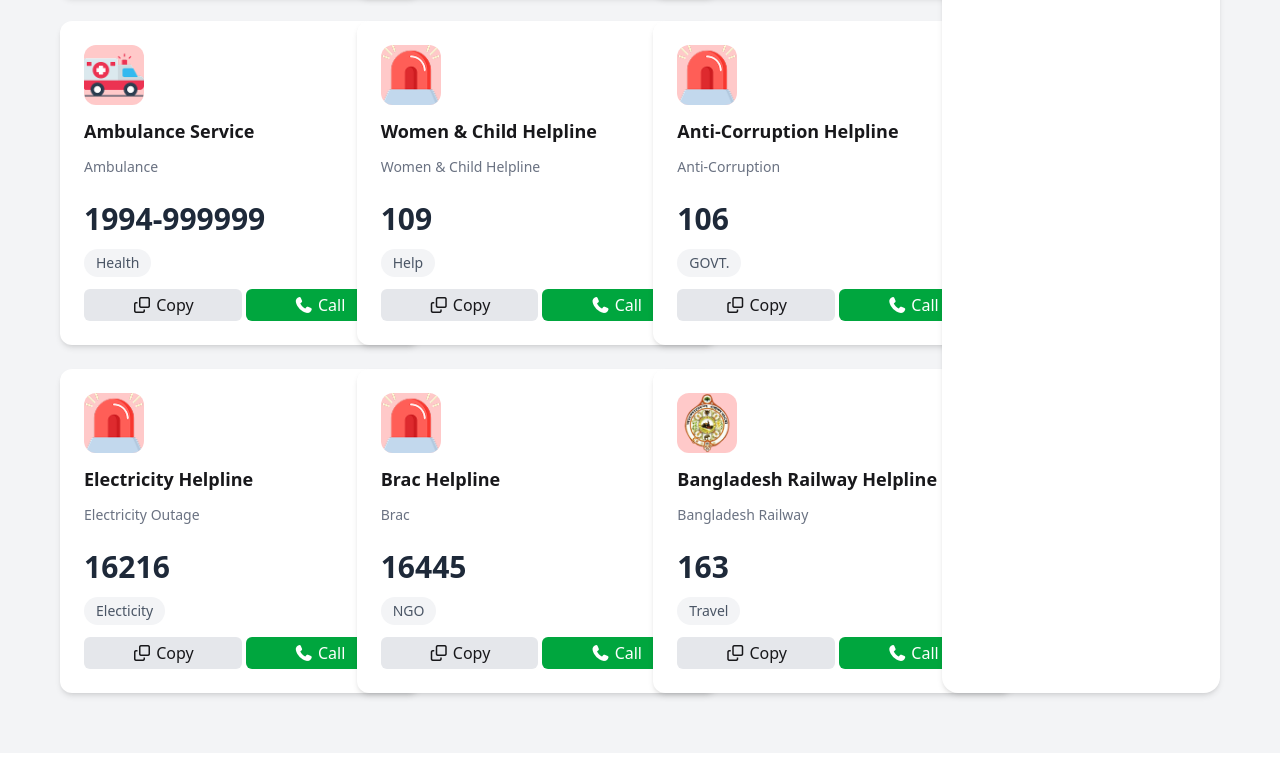
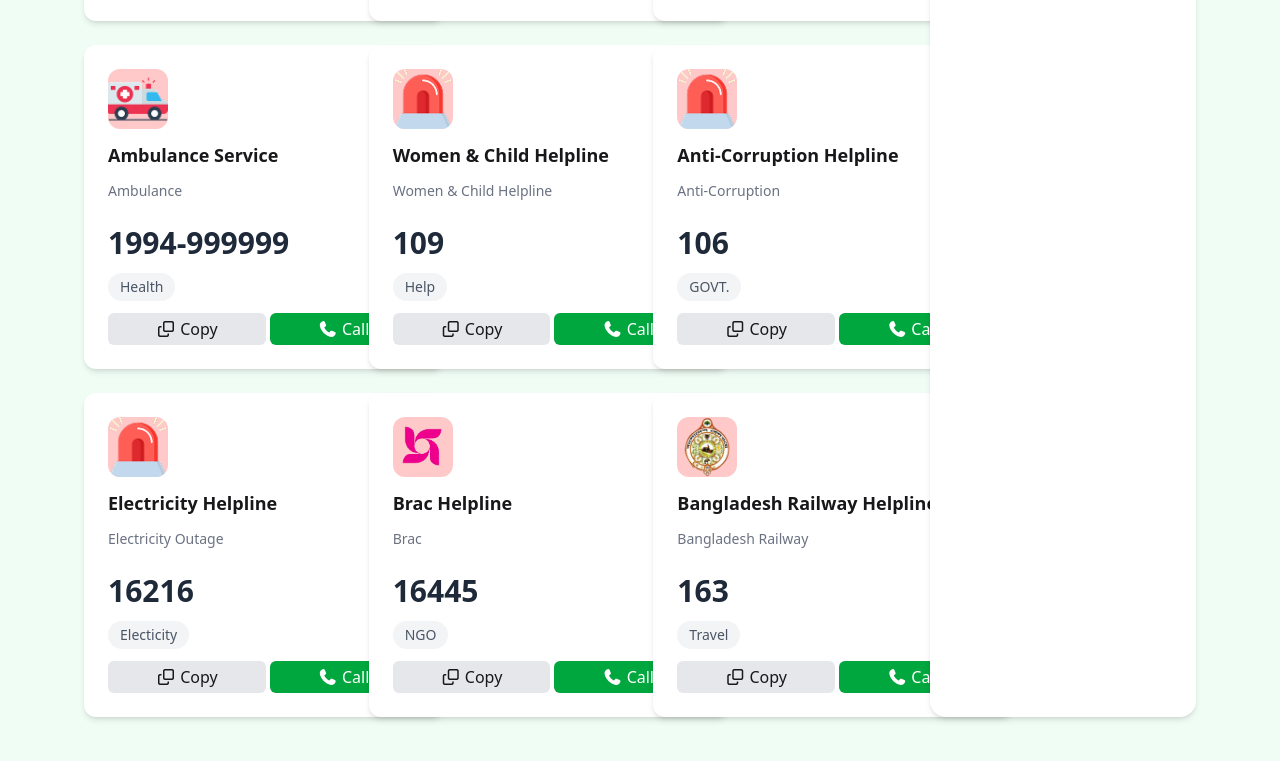
Before and after one commit to rayhankhan101/5th-assingment, a plain HTML site: page index.html in a window 1280 px wide. Shown: the part 623-1384 px from the top of the page. Drawn offline with nearby package versions, Linux system fonts and the light colour scheme.

Commit message:
added color

```diff
--- a/index.html
+++ b/index.html
@@ -12,7 +12,7 @@
     <link rel="stylesheet" href="https://cdnjs.cloudflare.com/ajax/libs/font-awesome/7.0.0/css/all.min.css" integrity="sha512-DxV+EoADOkOygM4IR9yXP8Sb2qwgidEmeqAEmDKIOfPRQZOWbXCzLC6vjbZyy0vPisbH2SyW27+ddLVCN+OMzQ==" crossorigin="anonymous" referrerpolicy="no-referrer" />
 
 </head>
-<body class="bg-gray-100">
+<body class="bg-green-50 px-6 py-6">
 
     <div class="bg-white shadow flex justify-between items-center px-6 py-3 mt-3 ">
         <!-- logo & text -->
@@ -119,7 +119,7 @@
                 </div>
              </div>
              <div class="bg-white rounded-xl p-6 w-90 flex flex-col items-start text-left space-y-3 shadow-md">
-                <img src="./assets/emergency.png" class="h-15 w-15 bg-red-200 rounded-xl" alt="">
+                <img src="./assets/brac.png" class="h-15 w-15 bg-red-200 rounded-xl" alt="">
                 <h3 class="text-lg font-bold">Brac Helpline</h3>
                  <p class="text-gray-500 text-sm">Brac</p>
                 <div class="text-3xl text-gray-800 my-3 font-bold">16445</div>
```
